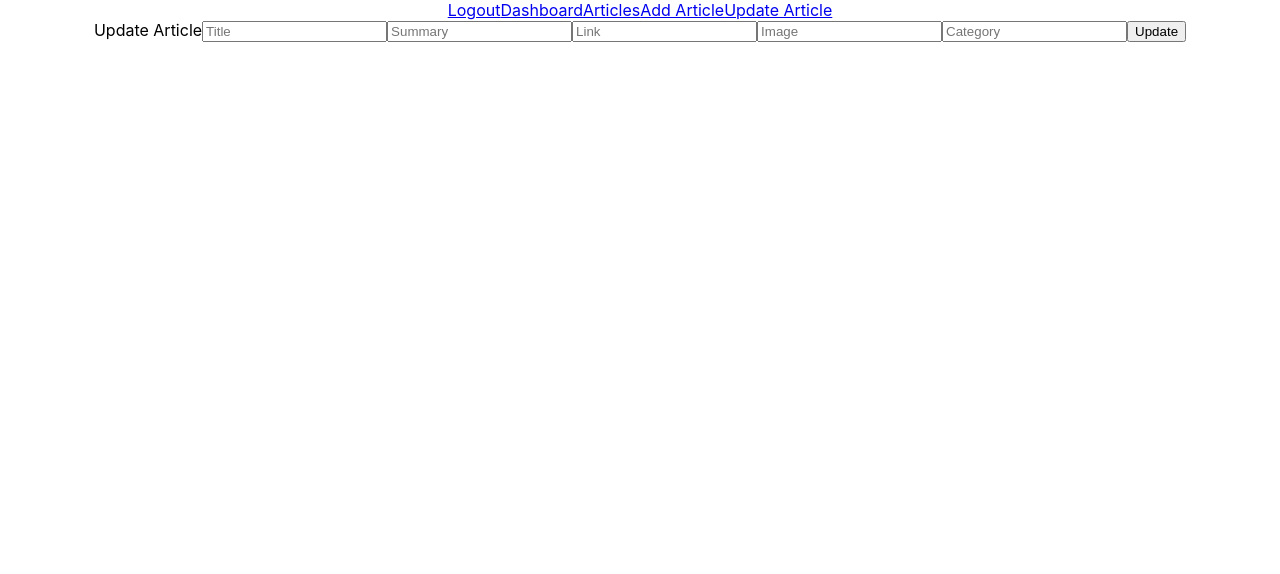
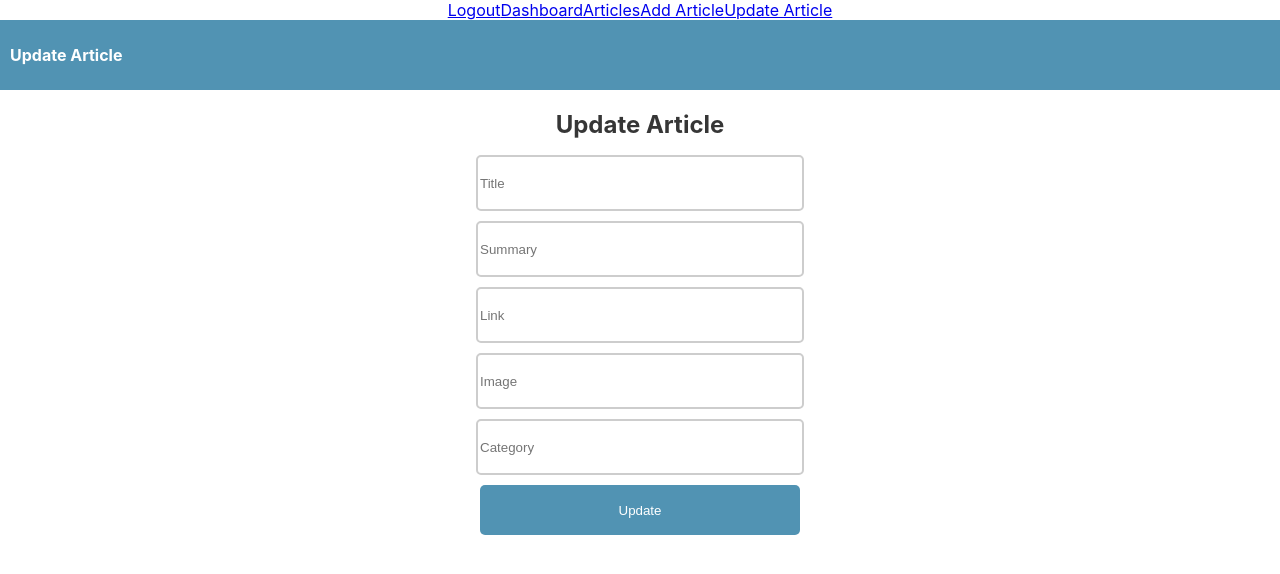
Before and after one commit to roselandroche/Pintereach-Frontend, a React (Create React App) app in the folder articles/: page /updatearticle in a window 1280 px wide. Shown: the top 574 px of the page. Built offline with nearby package versions, Linux system fonts and the light colour scheme; sample sign-in values are in the browser's storage.

Commit message:
added regular navbar component to the update article component

```diff
--- a/articles/src/App.css
+++ b/articles/src/App.css
@@ -250,3 +250,17 @@
 .login h1{
  color: #363636;
 }
+
+/* Update Article */
+
+.update-article{
+  max-width: 90%;
+  width: 400px;
+  margin: 20px auto;
+
+}
+.update-article h1{
+  font-size: 24px;
+  color: #363636;
+
+}
--- a/articles/src/components/ArticleCard.jsx
+++ b/articles/src/components/ArticleCard.jsx
@@ -12,7 +12,7 @@ export default function ArticleCard(props){
               </div>
               <div className="card-content">
                   <div className="title">{props.article.title}</div>
-                  <div className="category">{props.article.category}</div>
+                  <div className="category">{props.article.category_name}</div>
               </div>
           </Link>
     )
--- /dev/null
+++ b/articles/src/components/Navbar.jsx
@@ -0,0 +1,9 @@
+import React from "react";
+
+export default function normalNavbar({title}) {
+  return (
+      <div className="navbar">
+      <div className="logo">{title}</div>
+    </div>
+  );
+}
--- a/articles/src/components/UpdateArticle.js
+++ b/articles/src/components/UpdateArticle.js
@@ -1,6 +1,7 @@
-import React, { useState } from 'react';
-import { updateArticle } from '../action/update';
-import { connect } from 'react-redux'
+import React, { useState } from "react";
+import { updateArticle } from "../action/update";
+import { connect } from "react-redux";
+import Navbar from "./Navbar";
 
 function UpdateArticle(props) {
   const [updateArticle, setUpdatedArticle] = useState({
@@ -11,18 +12,18 @@ function UpdateArticle(props) {
     image: "",
     user_id: 1,
     category: ""
-    })
+  });
 
   const handleChange = event => {
     setUpdatedArticle({
       ...updateArticle,
       [event.target.name]: event.target.value
-        })
-    }
+    });
+  };
 
   const handleSubmit = event => {
-        event.preventDefault()
-        props.updateArticle(updateArticle)
+    event.preventDefault();
+    props.updateArticle(updateArticle);
     setUpdatedArticle({
       id: Date.now(),
       title: "",
@@ -31,54 +32,64 @@ function UpdateArticle(props) {
       image: "",
       user_id: 1,
       category: ""
-        })
-    }
+    });
+  };
 
   return (
     <div>
+      <Navbar title="Update Article" />
+      <div className="update-article">
         <form onSubmit={handleSubmit}>
-                <label>Update Article</label>
+          <h1>Update Article</h1>
           <input
-                    type='text'
-                    name='title'
-                    placeholder='Title'
+            className="styled-input"
+            type="text"
+            name="title"
+            placeholder="Title"
             value={updateArticle.title}
             onChange={handleChange}
           />
           <input
-                    type='text'
-                    name='summary'
-                    placeholder='Summary'
+            className="styled-input"
+            type="text"
+            name="summary"
+            placeholder="Summary"
             value={updateArticle.summary}
             onChange={handleChange}
           />
           <input
-                    type='text'
-                    name='link'
-                    placeholder='Link'
+            className="styled-input"
+            type="text"
+            name="link"
+            placeholder="Link"
             value={updateArticle.link}
             onChange={handleChange}
           />
           <input
-                    type='text'
-                    name='image'
-                    placeholder='Image'
+            className="styled-input"
+            type="text"
+            name="image"
+            placeholder="Image"
             value={updateArticle.image}
             onChange={handleChange}
           />
           <input
-                    type='text'
-                    name='category'
-                    placeholder='Category'
+            className="styled-input"
+            type="text"
+            name="category"
+            placeholder="Category"
             value={updateArticle.category}
             onChange={handleChange}
           />
-                <button type='submit'>Update</button>
+          <button className="primary-button" type="submit">
+            Update
+          </button>
         </form>
       </div>
-    )
+    </div>
+  );
 }
 
-const mapDispatchToProps = {updateArticle}
+const mapDispatchToProps = { updateArticle };
 
-export default connect(null, mapDispatchToProps)(UpdateArticle)
+export default connect(null, mapDispatchToProps)(UpdateArticle);
```
Lines whose indentation alone changed are shown as unchanged.
